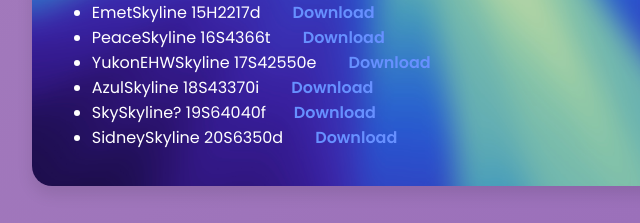
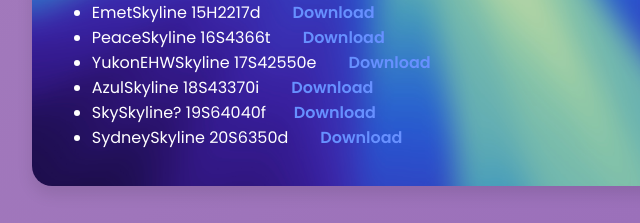
Before and after one commit to Purplepro123/Purpleproject, a plain HTML site: page InternalFirmwares.html in a window 1280 px wide. Shown: the part 10760-10983 px from the top of the page, 221-861 px from the left. Drawn offline with Linux system fonts and the light colour scheme.

Commit message:
Update InternalFirmwares.html

```diff
--- a/InternalFirmwares.html
+++ b/InternalFirmwares.html
@@ -1483,8 +1483,8 @@
             <li> PeaceSkyline 16S4366t ⠀<a class="download-btn" href="https://mega.nz/file/Tc0zAATD#NZ3NatsbHzE85U-9CNworGjFn0D0ZSw021Ih5-our-s">Download</a></li>
             <li> YukonEHWSkyline 17S42550e ⠀<a class="download-btn" href="https://mega.nz/file/bhYyCYzB#X7yCaY1ItWdrpObfA94KK4Gt2VAmxkRN7lQgef0zwzA">Download</a></li>
             <li> AzulSkyline 18S43370i ⠀<a class="download-btn" href="https://mega.nz/file/q5hTSIRC#4UiygGK8lJQLYSEFWmjdNDvZaJHSfCUiQqBulnTe9T4">Download</a></li>
-			<li> SkySkyline? 19S64040f⠀<a class="download-btn" href="https://drive.google.com/file/d/1TlFdjAIRiLQsdEP8jIxgvqrSKQXfwLUw/view?usp=drive_link">Download</a></li>
-            <li> SidneySkyline 20S6350d ⠀<a class="download-btn" href="https://mega.nz/file/k8JBnBDR#wNnQm8qe6DQKMsrMfvO6nZzYh-Uz0ywP6kc9jKtBq6U">Download</a></li>
+	    <li> SkySkyline? 19S64040f⠀<a class="download-btn" href="https://drive.google.com/file/d/1TlFdjAIRiLQsdEP8jIxgvqrSKQXfwLUw/view?usp=drive_link">Download</a></li>
+            <li> SydneySkyline 20S6350d ⠀<a class="download-btn" href="https://mega.nz/file/k8JBnBDR#wNnQm8qe6DQKMsrMfvO6nZzYh-Uz0ywP6kc9jKtBq6U">Download</a></li>
         </ul>
     </div>
 </div>
```
